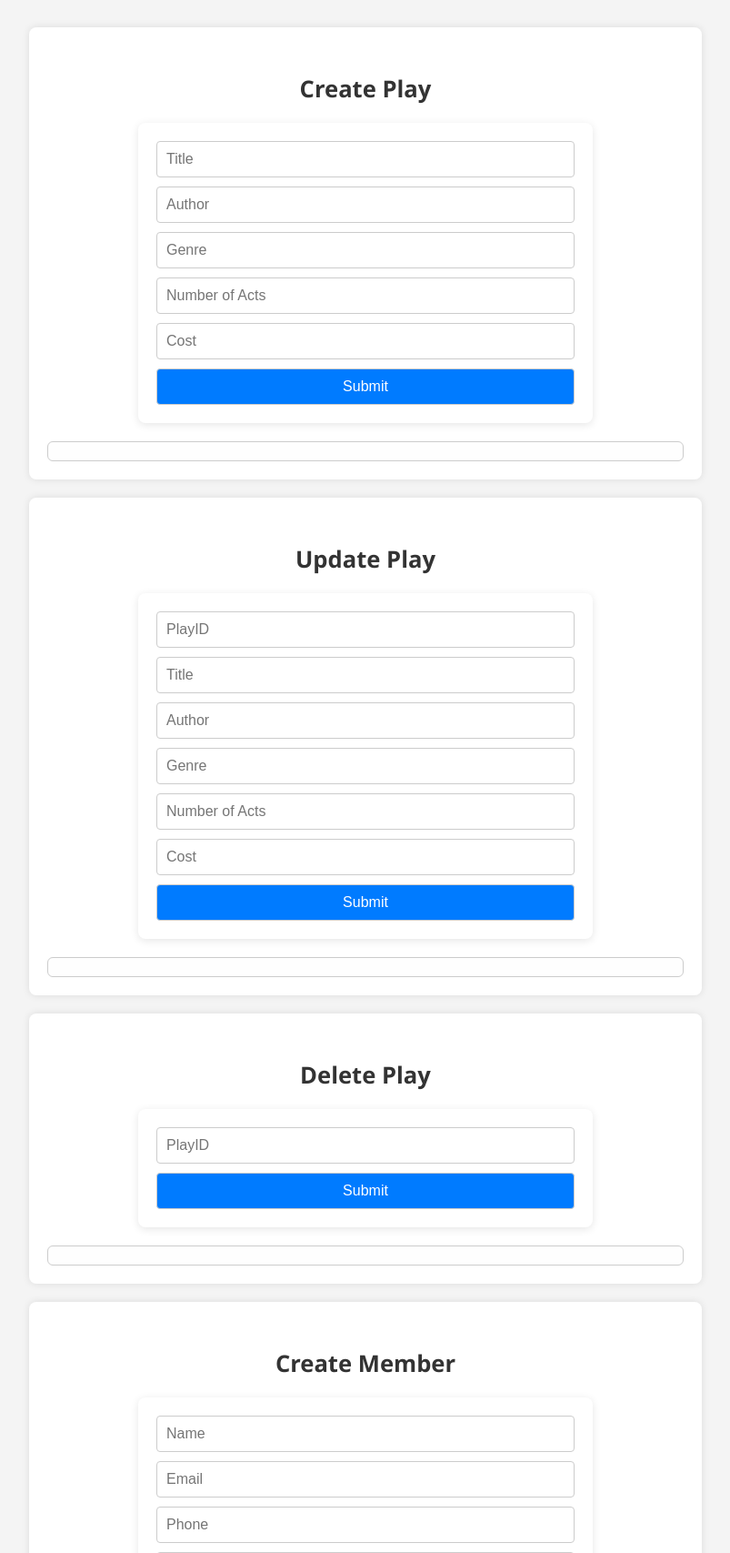
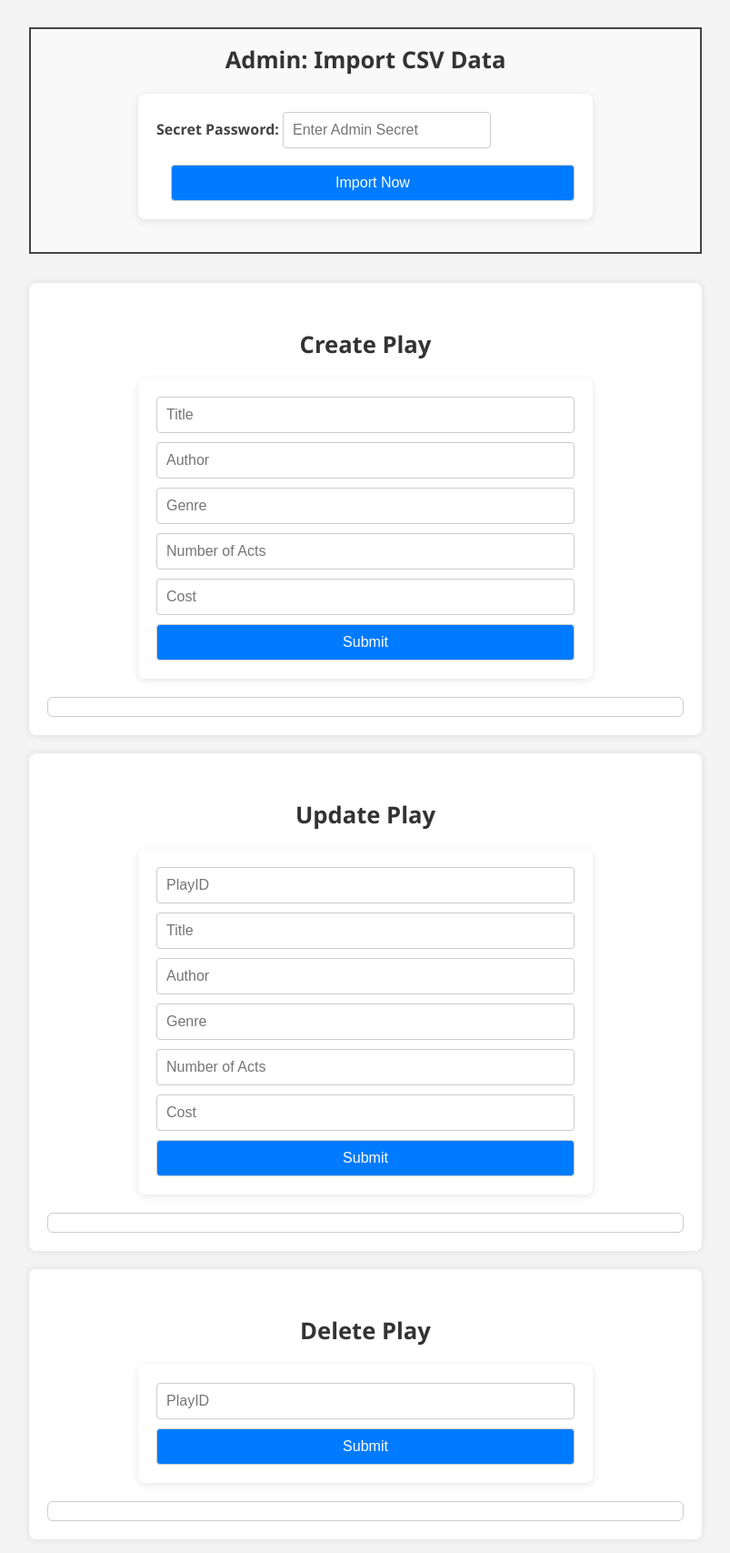
Before and after one commit to SpencerEpp/theatre-db-demo, a Flask app: page /admin in a window 1280 px wide. Shown: the part 187-1894 px from the top of the page at 91% size, without its empty margins (238-1041 px from the left). Run offline with Flask 3, Linux system fonts and the light colour scheme; the visitor is signed in with stand-in values (Sample User, id 1).

Commit message:
Added back admin data import

```diff
--- a/templates/admin.html
+++ b/templates/admin.html
@@ -90,6 +90,18 @@
   </div>
 
   <div class="container">
+
+    <!-- Admin CSV Import Form -->
+    <div style="border: 2px solid #444; padding: 1em; margin-bottom: 2em; background-color: #f9f9f9;">
+        <h2 style="margin-top: 0;">Admin: Import CSV Data</h2>
+        <form onsubmit="submitImport(event)">
+        <label>
+            Secret Password:
+            <input type="password" name="admin_token" placeholder="Enter Admin Secret" required />
+        </label>
+        <button type="submit" style="margin-left: 1em;">Import Now</button>
+        </form>
+    </div>
 
     <div class="form-section">
         <h2>Create Play</h2>
```
